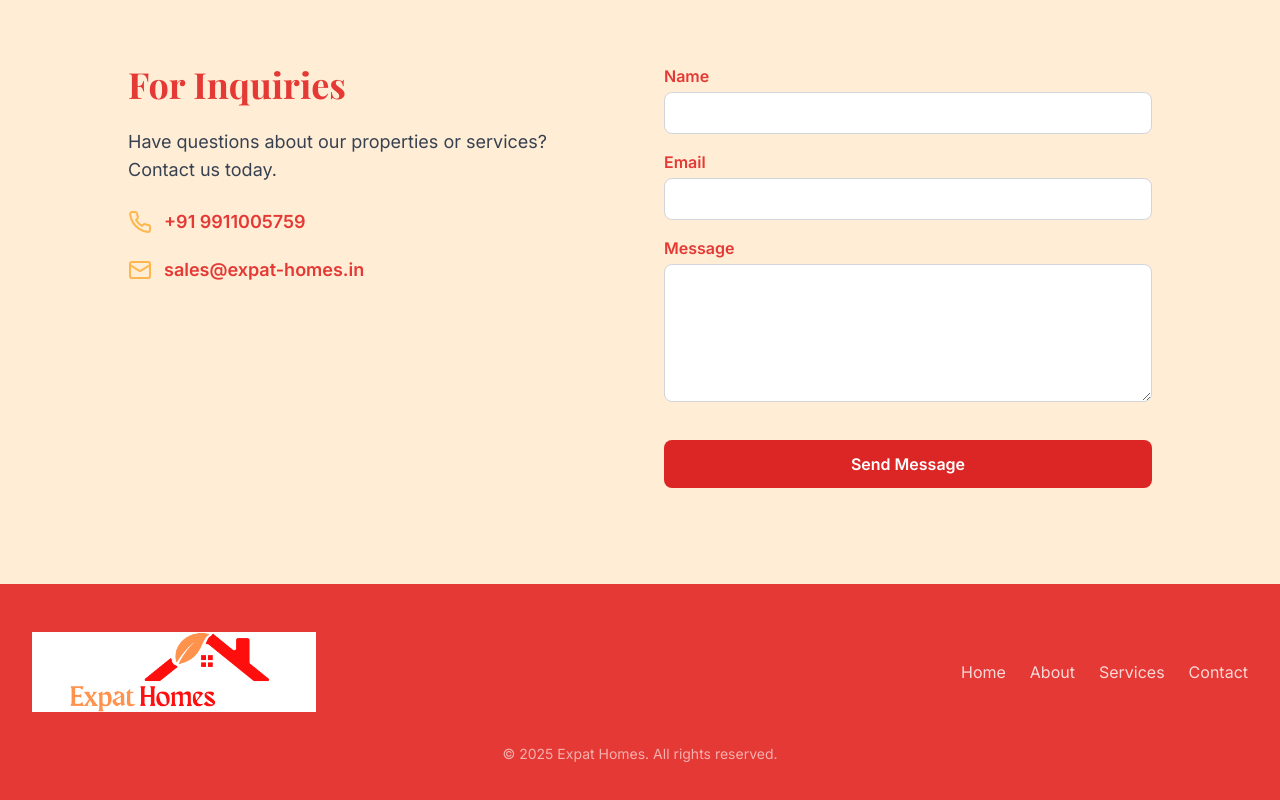
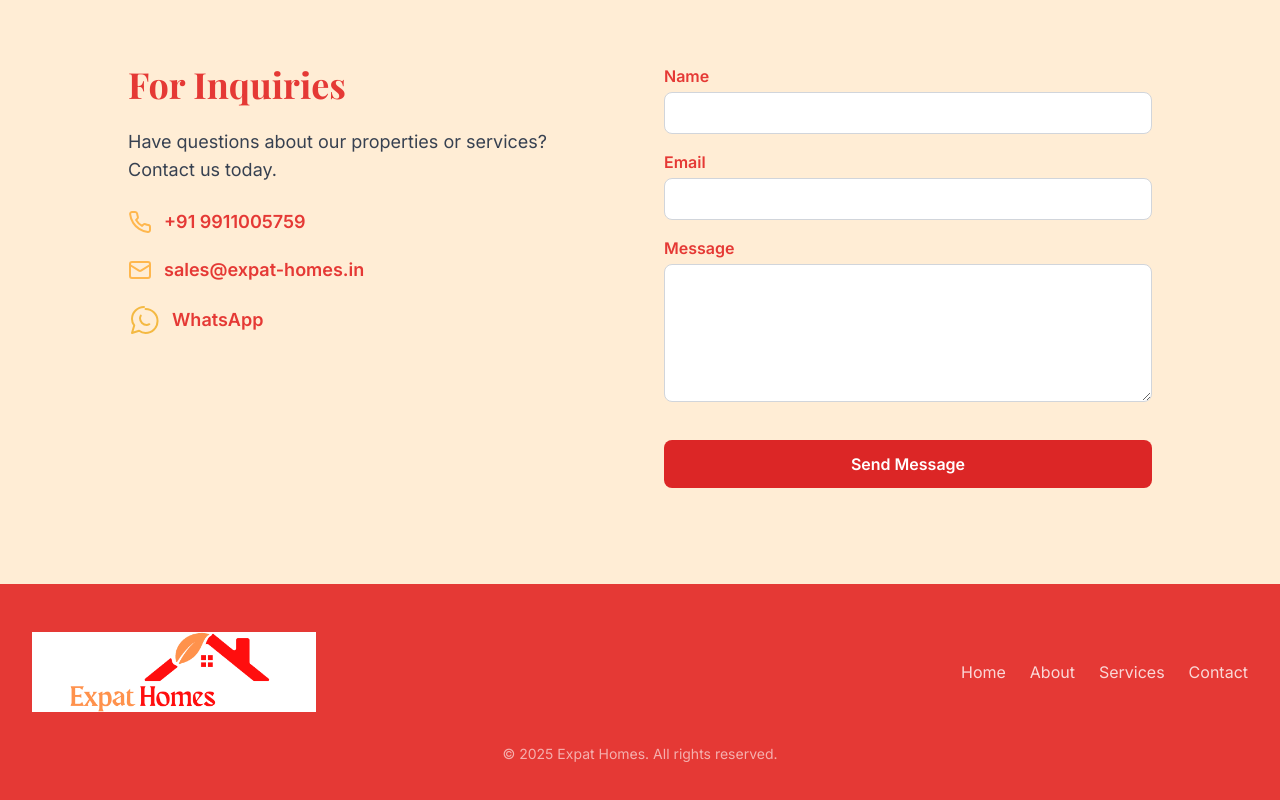
Before and after one commit to mihirnarula/expat-homes-website, a React (Vite) app: page / in a window 1280 px wide. Shown: the part 3738-4538 px from the top of the page. Built offline with nearby package versions, Linux system fonts and the light colour scheme.

Commit message:
add whatsapp link

```diff
--- a/src/components/Contact.tsx
+++ b/src/components/Contact.tsx
@@ -49,6 +49,13 @@ export default function Contact() {
               <Mail className="text-[2rem] text-accent" />
               <span className="text-primary font-semibold text-lg">sales@expat-homes.in</span>
             </div>
+            <a href="https://wa.me/919911005759" target="_blank" rel="noopener noreferrer" className="flex items-center space-x-3 group">
+              <svg width="32" height="32" viewBox="0 0 32 32" fill="none" stroke="#F4B942" strokeWidth="2" className="text-[2rem]" xmlns="http://www.w3.org/2000/svg">
+                <path d="M16 3C9.37258 3 4 8.37258 4 15C4 17.3852 4.8038 19.6274 6.22222 21.4444L4 29L11.1111 26.7778C12.9281 28.1962 15.1703 29 17.5556 29C24.183 29 29.5556 23.6274 29.5556 17C29.5556 10.3726 24.183 5 17.5556 5C17.5556 5 17.5556 5 17.5556 5" stroke="#F4B942" strokeWidth="2" strokeLinecap="round" strokeLinejoin="round"/>
+                <path d="M21.3333 20.2222C20.4444 20.6667 19.5556 21 18.6667 21C15.1111 21 12 17.8889 12 14.3333C12 13.4444 12.3333 12.5556 12.7778 11.6667" stroke="#F4B942" strokeWidth="2" strokeLinecap="round" strokeLinejoin="round"/>
+              </svg>
+              <span className="text-primary font-semibold text-lg group-hover:text-accent transition-colors">WhatsApp</span>
+            </a>
           </div>
         </div>
         {/* Contact Form */}
--- a/src/components/ContactJa.tsx
+++ b/src/components/ContactJa.tsx
@@ -48,6 +48,13 @@ export default function ContactJa() {
               <Mail className="text-[2rem] text-accent" />
               <span className="text-primary font-semibold text-lg">sales@expat-homes.in</span>
             </div>
+            <a href="https://wa.me/919911005759" target="_blank" rel="noopener noreferrer" className="flex items-center space-x-3 group">
+              <svg width="32" height="32" viewBox="0 0 32 32" fill="none" stroke="#F4B942" strokeWidth="2" className="text-[2rem]" xmlns="http://www.w3.org/2000/svg">
+                <path d="M16 3C9.37258 3 4 8.37258 4 15C4 17.3852 4.8038 19.6274 6.22222 21.4444L4 29L11.1111 26.7778C12.9281 28.1962 15.1703 29 17.5556 29C24.183 29 29.5556 23.6274 29.5556 17C29.5556 10.3726 24.183 5 17.5556 5C17.5556 5 17.5556 5 17.5556 5" stroke="#F4B942" strokeWidth="2" strokeLinecap="round" strokeLinejoin="round"/>
+                <path d="M21.3333 20.2222C20.4444 20.6667 19.5556 21 18.6667 21C15.1111 21 12 17.8889 12 14.3333C12 13.4444 12.3333 12.5556 12.7778 11.6667" stroke="#F4B942" strokeWidth="2" strokeLinecap="round" strokeLinejoin="round"/>
+              </svg>
+              <span className="text-primary font-semibold text-lg group-hover:text-accent transition-colors">WhatsApp（ワッツアップ）</span>
+            </a>
           </div>
         </div>
         <form className="flex-1 space-y-6 w-full" onSubmit={handleSubmit}>
--- a/src/components/ContactKo.tsx
+++ b/src/components/ContactKo.tsx
@@ -48,6 +48,13 @@ export default function ContactKo() {
               <Mail className="text-[2rem] text-accent" />
               <span className="text-primary font-semibold text-lg">sales@expat-homes.in</span>
             </div>
+            <a href="https://wa.me/919911005759" target="_blank" rel="noopener noreferrer" className="flex items-center space-x-3 group">
+              <svg width="32" height="32" viewBox="0 0 32 32" fill="none" stroke="#F4B942" strokeWidth="2" className="text-[2rem]" xmlns="http://www.w3.org/2000/svg">
+                <path d="M16 3C9.37258 3 4 8.37258 4 15C4 17.3852 4.8038 19.6274 6.22222 21.4444L4 29L11.1111 26.7778C12.9281 28.1962 15.1703 29 17.5556 29C24.183 29 29.5556 23.6274 29.5556 17C29.5556 10.3726 24.183 5 17.5556 5C17.5556 5 17.5556 5 17.5556 5" stroke="#F4B942" strokeWidth="2" strokeLinecap="round" strokeLinejoin="round"/>
+                <path d="M21.3333 20.2222C20.4444 20.6667 19.5556 21 18.6667 21C15.1111 21 12 17.8889 12 14.3333C12 13.4444 12.3333 12.5556 12.7778 11.6667" stroke="#F4B942" strokeWidth="2" strokeLinecap="round" strokeLinejoin="round"/>
+              </svg>
+              <span className="text-primary font-semibold text-lg group-hover:text-accent transition-colors">WhatsApp (왓츠앱)</span>
+            </a>
           </div>
         </div>
         <form className="flex-1 space-y-6 w-full" onSubmit={handleSubmit}>
```
